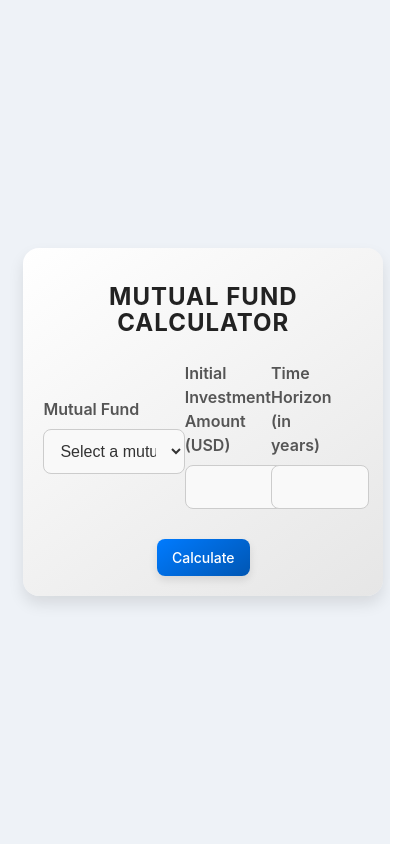
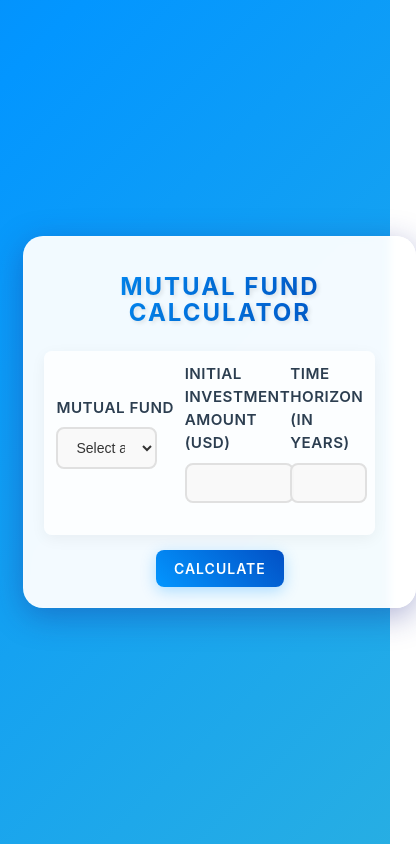
Before and after one commit to ajohnofficial001/MFI_Predictor, a React (Vite) app in the folder react-frontend/: page / in a window 390 px wide. Shown: the whole page, 416 px wide, since content can reach past the window. Built offline with nearby package versions, Linux system fonts and the light colour scheme.

Commit message:
finished web design

```diff
--- a/react-frontend/src/App.css
+++ b/react-frontend/src/App.css
@@ -1,13 +1,13 @@
-
 /* Global styles */
 body {
     font-family: 'Inter', sans-serif;
     margin: 0;
     padding-left: 6%;
-    padding-left: 6%;
-    background-color: #eef2f7;
+    padding-right: 6%;
+    background: linear-gradient(135deg, #0250c5, #0396FF, #50c9c3);
     color: #333;
     overflow-x: hidden;
+    min-height: 100vh;
 }
 
 .App {
@@ -16,107 +16,147 @@ body {
     margin: 25px auto;
     padding: 30px;
     padding-top: 8px;
-    background: linear-gradient(145deg, #ffffff, #e6e6e6);
-    border-radius: 16px;
-    box-shadow: 0 8px 15px rgba(0, 0, 0, 0.1);
-    transition: transform 0.3s;
+    background: rgba(255, 255, 255, 0.95);
+    border-radius: 20px;
+    box-shadow: 0 8px 32px rgba(31, 38, 135, 0.37);
+    backdrop-filter: blur(4px);
+    border: 1px solid rgba(255, 255, 255, 0.18);
+    transition: all 0.3s ease;
 }
 
 .App:hover {
-    transform: scale(1.02);
+    transform: translateY(-5px);
+    box-shadow: 0 12px 40px rgba(31, 38, 135, 0.47);
 }
 
 h1 {
-    font-size: 28px;
+    font-size: 32px;
     margin-bottom: 25px;
-    color: #222;
+    background: linear-gradient(to right, #0396FF, #0250c5);
+    -webkit-background-clip: text;
+    background-clip: text;
+    color: transparent;
     text-transform: uppercase;
-    letter-spacing: 1px;
+    letter-spacing: 2px;
+    text-shadow: 2px 2px 4px rgba(0, 0, 0, 0.1);
 }
 
 .form-group {
     margin-bottom: 20px;
     text-align: left;
-
+    position: relative;
+    max-width: 400px;
+    margin-left: auto;
+    margin-right: auto;
 }
 
 label {
     display: block;
     font-weight: 600;
     margin-bottom: 8px;
-    color: #555;
+    color: #2c3e50;
+    font-size: 0.95rem;
+    text-transform: uppercase;
+    letter-spacing: 0.5px;
 }
 
 input, select {
-    width: 100%;
-    padding: 12px;
-    font-size: 16px;
-    border: 1px solid #ccc;
+    width: calc(100% - 28px);
+    padding: 10px 14px;
+    font-size: 14px;
+    border: 2px solid #e0e0e0;
     border-radius: 8px;
     outline: none;
-    transition: border-color 0.3s, box-shadow 0.3s;
-    background: #f9f9f9;
+    transition: all 0.3s ease;
+    background: rgba(249, 249, 249, 0.9);
     color: #333;
 }
 
 input:focus, select:focus {
-    border-color: #007bff;
-    box-shadow: 0 0 8px rgba(0, 123, 255, 0.2);
+    border-color: #0396FF;
+    box-shadow: 0 0 15px rgba(3, 150, 255, 0.2);
+    background: white;
 }
 
 button {
-    padding: 12px 20px;
-    font-size: 16px;
+    padding: 12px 24px;
+    font-size: 14px;
     color: #fff;
-    background: linear-gradient(145deg, #007bff, #0056b3);
+    background: linear-gradient(45deg, #0396FF, #0250c5);
     border: none;
     border-radius: 8px;
     cursor: pointer;
-    transition: background 0.3s, box-shadow 0.3s;
-    box-shadow: 0 4px 8px rgba(0, 0, 0, 0.1);
+    transition: all 0.3s ease;
+    box-shadow: 0 4px 15px rgba(3, 150, 255, 0.3);
+    text-transform: uppercase;
+    letter-spacing: 1px;
+    font-weight: 600;
 }
 
 button:hover {
-    background: linear-gradient(145deg, #0056b3, #003f8a);
-    box-shadow: 0 6px 12px rgba(0, 0, 0, 0.2);
+    background: linear-gradient(45deg, #0250c5, #0396FF);
+    box-shadow: 0 6px 20px rgba(3, 150, 255, 0.4);
+    transform: translateY(-2px);
 }
 
 .results {
     margin-top: 30px;
     text-align: left;
-    background: #fff;
-    padding: 15px;
+    background: rgba(255, 255, 255, 0.95);
+    padding: 25px;
     width: 50%;
-    border-radius: 12px;
-    box-shadow: 0 4px 8px rgba(0, 0, 0, 0.1);
+    border-radius: 16px;
+    box-shadow: 0 8px 32px rgba(31, 38, 135, 0.15);
+    backdrop-filter: blur(4px);
+    border: 1px solid rgba(255, 255, 255, 0.18);
 }
 
 .results h2 {
-    font-size: 22px;
-    margin-bottom: 15px;
-    color: #333;
+    font-size: 24px;
+    margin-bottom: 20px;
+    color: #2c3e50;
+    border-bottom: 2px solid #0396FF;
+    padding-bottom: 10px;
 }
 
 .results p {
-    margin: 8px 0;
+    margin: 12px 0;
     font-size: 16px;
-    line-height: 1.6;
-    color: #444;
+    line-height: 1.7;
+    color: #34495e;
 }
 
-/* Additional sleek styles */
 input::placeholder {
-    color: #aaa;
+    color: #95a5a6;
     font-style: italic;
 }
 
 button:active {
     transform: translateY(2px);
-    box-shadow: none;
+    box-shadow: 0 2px 10px rgba(3, 150, 255, 0.2);
+}
+
+.group-entry {
+    display: flex;
+    justify-content: space-between;
+    align-items: center;
+    margin-bottom: 15px;
+    margin-right: 20px;
+    padding: 12px;
+    background: rgba(255, 255, 255, 0.8);
+    border-radius: 8px;
+    box-shadow: 0 4px 15px rgba(0, 0, 0, 0.05);
+    transition: all 0.3s ease;
+}
+
+.group-entry:hover {
+    transform: translateX(5px);
+    box-shadow: 0 6px 20px rgba(0, 0, 0, 0.1);
 }
 
 @media (max-width: 768px) {
     .App {
+        width: 90vw;
         padding: 20px;
     }
 
@@ -125,14 +165,32 @@ button:active {
     }
 
     button {
-        padding: 10px 15px;
+        padding: 10px 18px;
         font-size: 14px;
     }
+
+    .results {
+        width: 90%;
+    }
+
+    .form-group {
+        max-width: 100%;
+    }
 }
-.group-entry {
-    display: flex;
-    justify-content: space-between;
-    align-items: center;
-    margin-bottom: 10px;
-    margin-right: 20px;
+
+@keyframes gradientBG {
+    0% {
+        background-position: 0% 50%;
+    }
+    50% {
+        background-position: 100% 50%;
+    }
+    100% {
+        background-position: 0% 50%;
+    }
 }
+
+body {
+    background-size: 400% 400%;
+    animation: gradientBG 15s ease infinite;
+}
```
